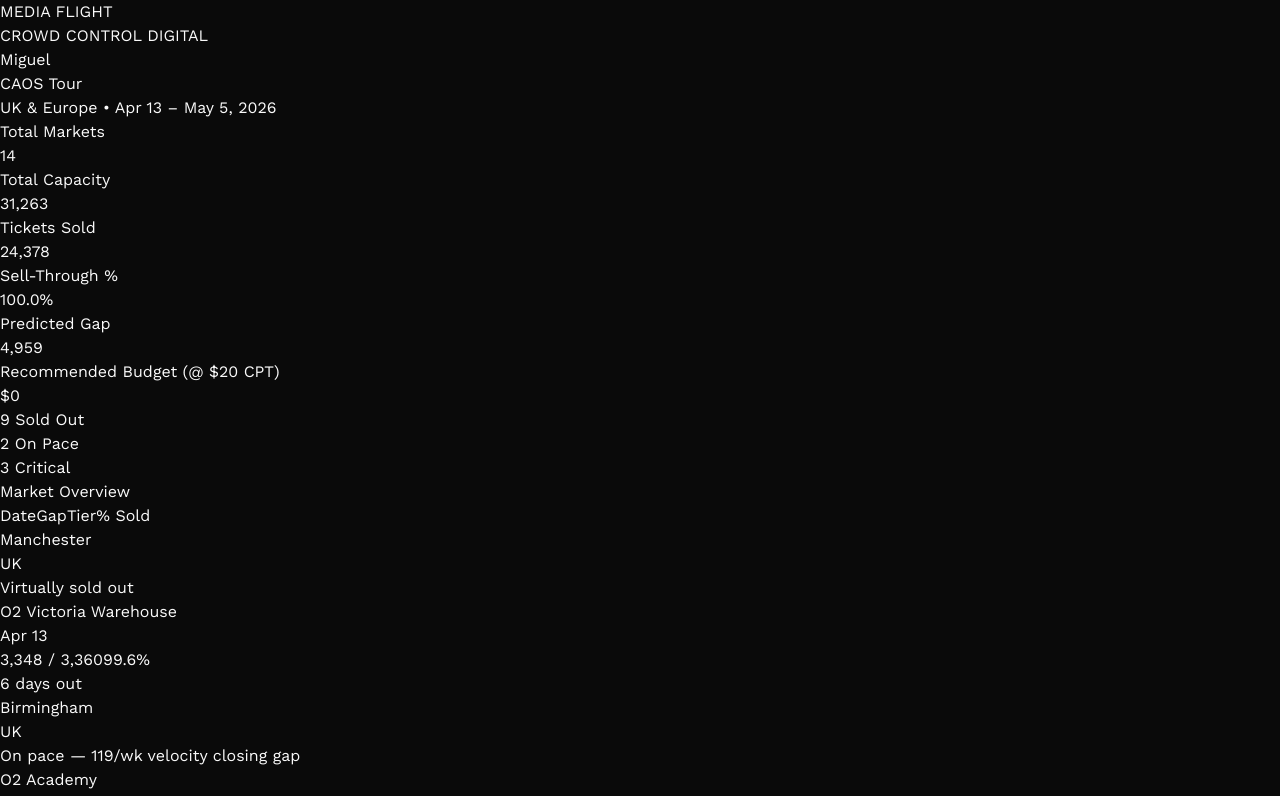
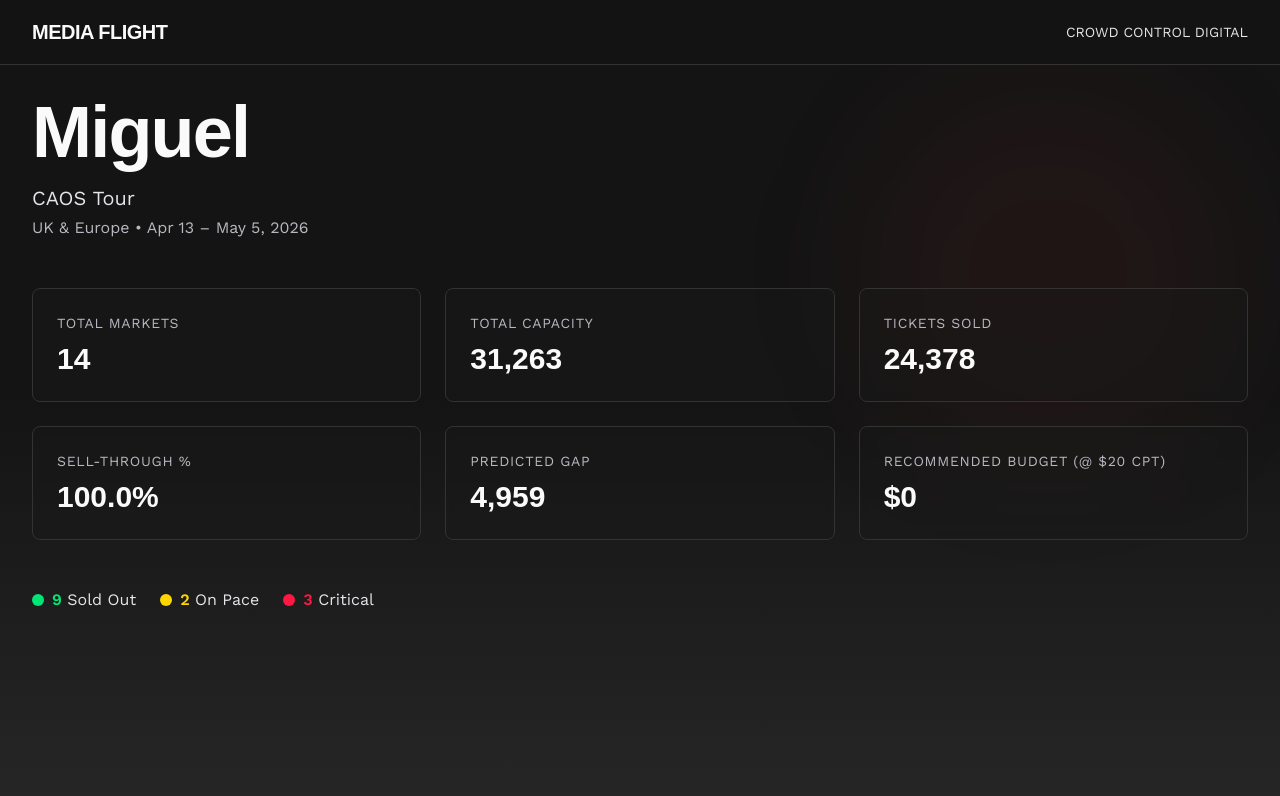
Before and after one commit to geoffshames/media-flight, a Next.js app: page /flight/miguel-caos-uk-eu in a window 1280 px wide. Shown: the top 796 px of the page. Built offline with nearby package versions, Linux system fonts and the light colour scheme; a web font is replaced by a local one.

Commit message:
Fix: remove conflicting tailwind.config.js, fix animation triggers, adjust useInView defaults

```diff
--- a/src/components/flight/FlightHero.tsx
+++ b/src/components/flight/FlightHero.tsx
@@ -3,7 +3,7 @@
 import { FlightPlan } from '@/lib/types/flight';
 import { formatNumber, formatPct, formatCurrency } from '@/lib/utils/formatters';
 import { AnimatedNumber } from '@/components/common/AnimatedNumber';
-import { useInView } from '@/hooks/useInView';
+
 
 interface FlightHeroProps {
   data: FlightPlan;
@@ -23,8 +23,6 @@
 };
 
 export function FlightHero({ data }: FlightHeroProps) {
-  const { ref, inView } = useInView();
-
   const getTierColor = (tier: string) => {
     switch (tier) {
       case 'green_sold_out':
@@ -58,9 +56,8 @@
 
   return (
     <motion.div
-      ref={ref}
       initial="hidden"
-      animate={inView ? 'visible' : 'hidden'}
+      animate="visible"
       variants={stagger}
       className="relative min-h-screen w-full overflow-hidden bg-gradient-to-b from-surface via-surface to-surface-100 pt-24 px-4 sm:px-6 lg:px-8"
     >
--- a/src/hooks/useInView.ts
+++ b/src/hooks/useInView.ts
@@ -8,7 +8,7 @@
 }
 
 export function useInView(options: UseInViewOptions = {}) {
-  const { threshold = 0.1, rootMargin = '-60px', once = true } = options;
+  const { threshold = 0.05, rootMargin = '50px', once = true } = options;
   const ref = useRef<HTMLDivElement>(null);
   const [inView, setInView] = useState(false);
 
--- a/tailwind.config.js
+++ /dev/null
@@ -1,8 +0,0 @@
-/** @type {import('tailwindcss').Config} */
-module.exports = {
-  content: [],
-  theme: {
-    extend: {},
-  },
-  plugins: [],
-}
```
